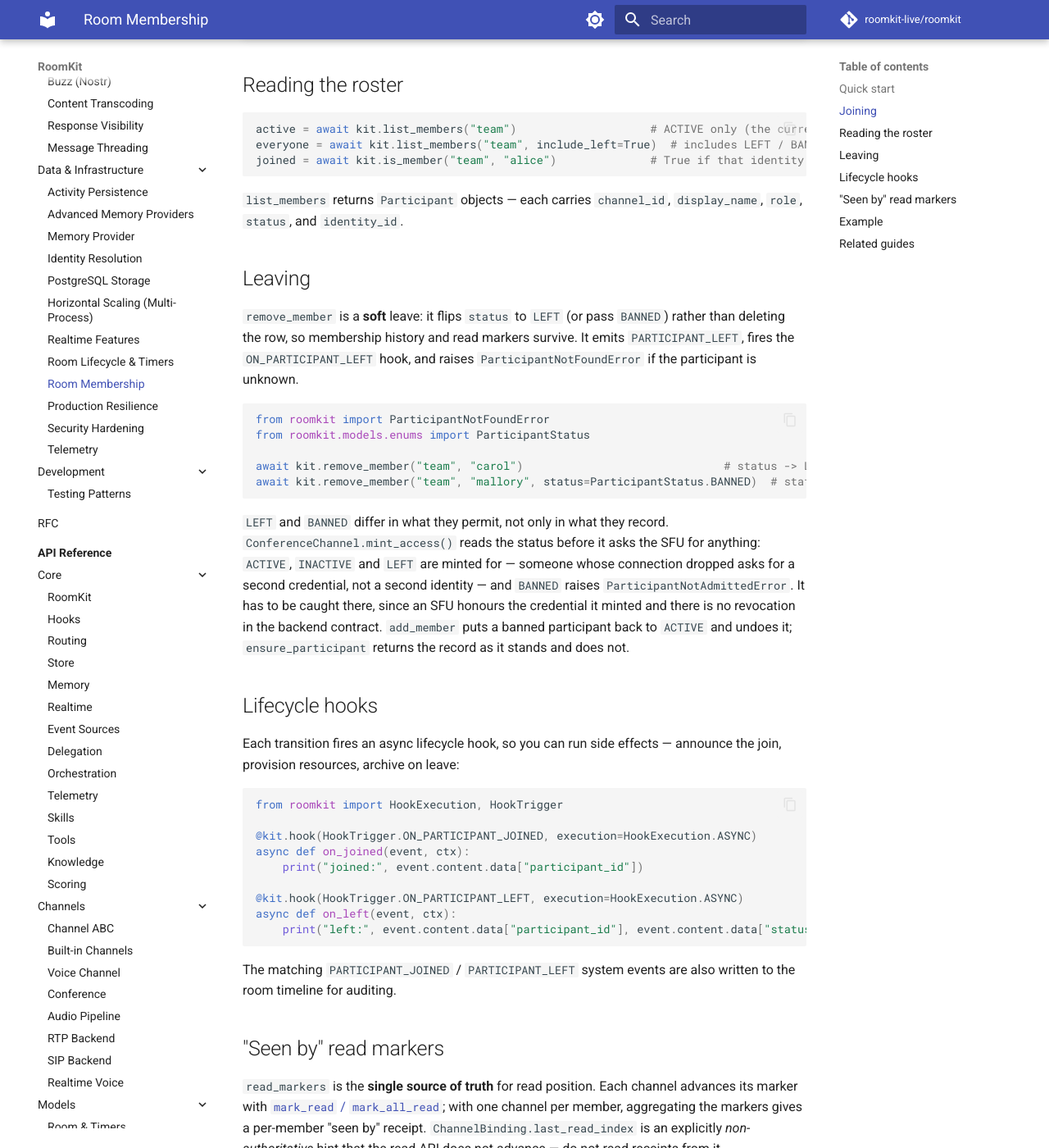
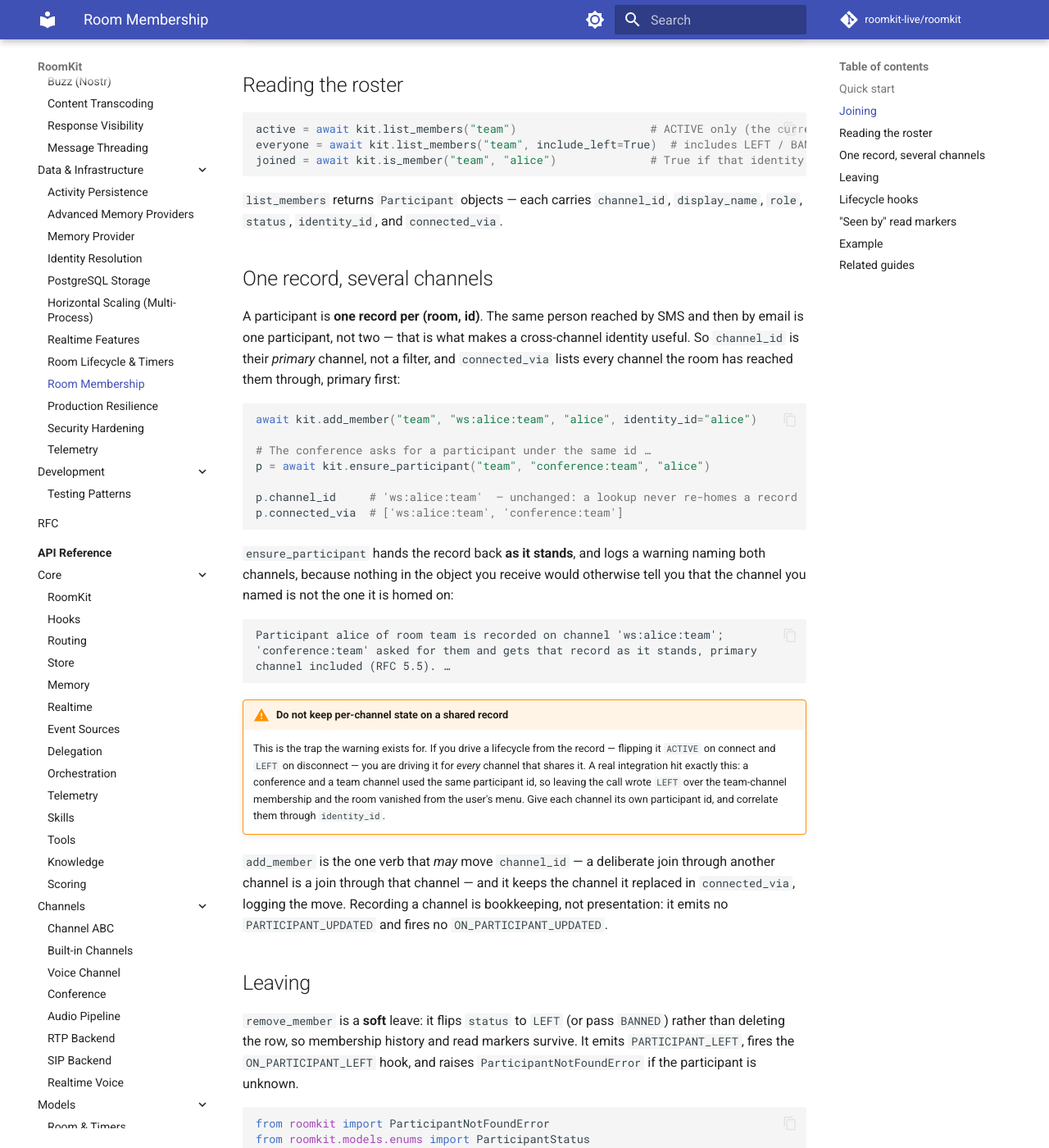
Before and after one commit to roomkit-live/roomkit-docs, an MkDocs documentation site: the page built from docs/guides/room-membership.md, in a window 1280 px wide and 1400 px high, scrolled down 1213 px. Shown: the whole window at 82% size. Built offline with MkDocs 1.6.1 and Material for MkDocs 9.7.7, drawn with Linux system fonts in a browser that asks for light colours; comment, search, counter and statistics services are not loaded.

Commit message:
docs(participants): one record, several channels (RMK-108)
A participant is one record per (room, id), so a lookup naming a second channel
returns that record — primary channel included — and records the channel in
`connected_via`. Nothing said so, and the guide's only note on the subject said
the two verbs "coexist without duplicates", which is true and reads as
reassurance where the real hazard is: per-channel state kept on a record two
channels share.

- room-membership.md gains "One record, several channels": what the lookup
  returns, what `connected_via` holds, the warning it prints, and a boxed
  warning against driving a lifecycle from a shared record — with the failure it
  actually produced, a conference departure erasing a team-channel membership.
- features.md states the rule next to identity resolution and links the guide.

````diff
--- a/docs/guides/room-membership.md
+++ b/docs/guides/room-membership.md
@@ -62,7 +62,50 @@ joined = await kit.is_member("team", "alice")              # True if that identi
 ```
 
 `list_members` returns `Participant` objects — each carries `channel_id`,
-`display_name`, `role`, `status`, and `identity_id`.
+`display_name`, `role`, `status`, `identity_id`, and `connected_via`.
+
+## One record, several channels
+
+A participant is **one record per (room, id)**. The same person reached by SMS
+and then by email is one participant, not two — that is what makes a
+cross-channel identity useful. So `channel_id` is their *primary* channel, not a
+filter, and `connected_via` lists every channel the room has reached them
+through, primary first:
+
+```python
+await kit.add_member("team", "ws:alice:team", "alice", identity_id="alice")
+
+# The conference asks for a participant under the same id …
+p = await kit.ensure_participant("team", "conference:team", "alice")
+
+p.channel_id     # 'ws:alice:team'  — unchanged: a lookup never re-homes a record
+p.connected_via  # ['ws:alice:team', 'conference:team']
+```
+
+`ensure_participant` hands the record back **as it stands**, and logs a warning
+naming both channels, because nothing in the object you receive would otherwise
+tell you that the channel you named is not the one it is homed on:
+
+```
+Participant alice of room team is recorded on channel 'ws:alice:team';
+'conference:team' asked for them and gets that record as it stands, primary
+channel included (RFC 5.5). …
+```
+
+!!! warning "Do not keep per-channel state on a shared record"
+    This is the trap the warning exists for. If you drive a lifecycle from the
+    record — flipping it `ACTIVE` on connect and `LEFT` on disconnect — you are
+    driving it for *every* channel that shares it. A real integration hit
+    exactly this: a conference and a team channel used the same participant id,
+    so leaving the call wrote `LEFT` over the team-channel membership and the
+    room vanished from the user's menu. Give each channel its own participant
+    id, and correlate them through `identity_id`.
+
+`add_member` is the one verb that *may* move `channel_id` — a deliberate join
+through another channel is a join through that channel — and it keeps the
+channel it replaced in `connected_via`, logging the move. Recording a channel is
+bookkeeping, not presentation: it emits no `PARTICIPANT_UPDATED` and fires no
+`ON_PARTICIPANT_UPDATED`.
 
 ## Leaving
 
````
Also changed, not shown: docs/features.md (+13 -0 lines).
